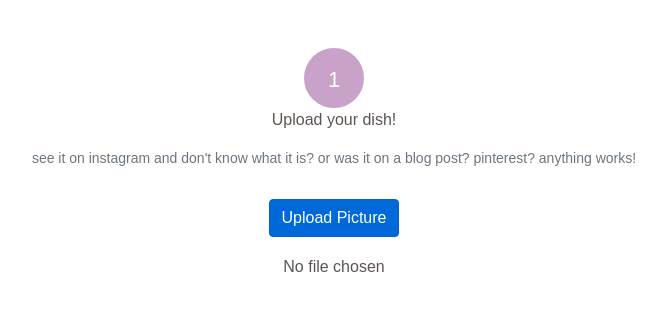
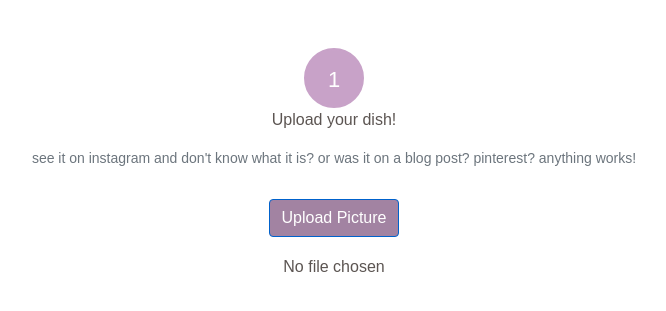
Before and after one commit to kantanatp/platemate, a Flask app: page /upload in a window 1280 px wide, with the pointer over the restyled element. Shown: the part 80-391 px from the top of the page, without its empty margins (306-972 px from the left). Run offline with Flask 3, Linux system fonts and the light colour scheme; some libraries are stand-ins or nearby versions.

Commit message:
formatting correction

```diff
--- a/static/css/style.css
+++ b/static/css/style.css
@@ -75,6 +75,11 @@
 .upload-btn {
     background-color: #C8A2C8;
     border-color: #C8A2C8;
+}
+
+.upload-btn:hover {
+    background-color: #A283A2;
+    color: white;
 }
 
 #file-chosen {
```
